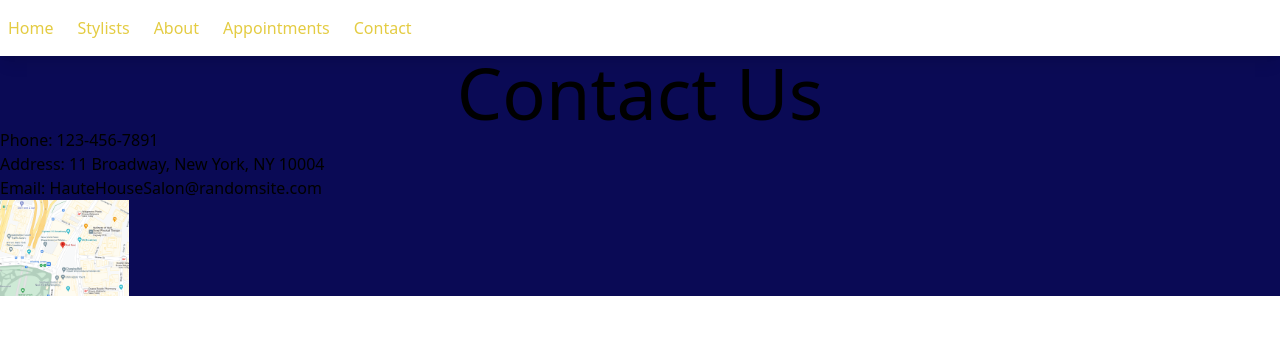
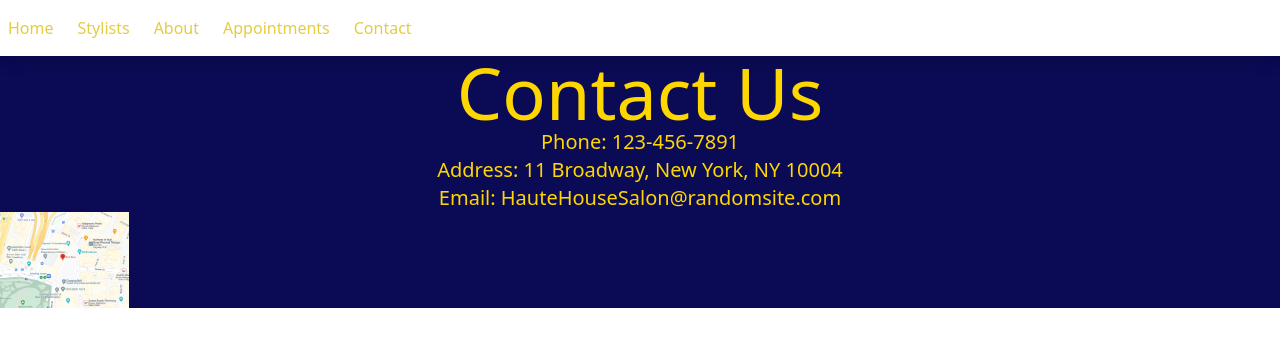
Before and after one commit to LillianOquendo/Haute-House-Project, a React (Create React App) app in the folder frontend/: page /Contact in a window 1280 px wide. Shown: the top 346 px of the page. Built offline with nearby package versions, Linux system fonts and the light colour scheme; no server answers.

Commit message:
changed contact font color

```diff
--- a/frontend/src/Contact.js
+++ b/frontend/src/Contact.js
@@ -9,10 +9,10 @@ function Contact() {
     return (
         <div>
 
-            <h2 className="text-7xl text-center" >Contact Us</h2>
-            <p>Phone: {phoneNumber}</p>
-            <p>Address: {address}</p>
-            <p>Email: {email}</p>
+            <h2 className="text-7xl text-center text-hautehouse_yellow" >Contact Us</h2>
+            <p className="text-xl text-center text-hautehouse_yellow">Phone: {phoneNumber}</p>
+            <p className="text-xl text-center text-hautehouse_yellow">Address: {address}</p>
+            <p className="text-xl text-center text-hautehouse_yellow">Email: {email}</p>
             <img className="map" src={process.env.PUBLIC_URL + '/map.png'} alt="screengrab"></img>
 
         </div>
--- a/frontend/src/index.css
+++ b/frontend/src/index.css
@@ -48,6 +48,8 @@
 
 
 
+
+
 /*About Page CSS*/
 
 
```
